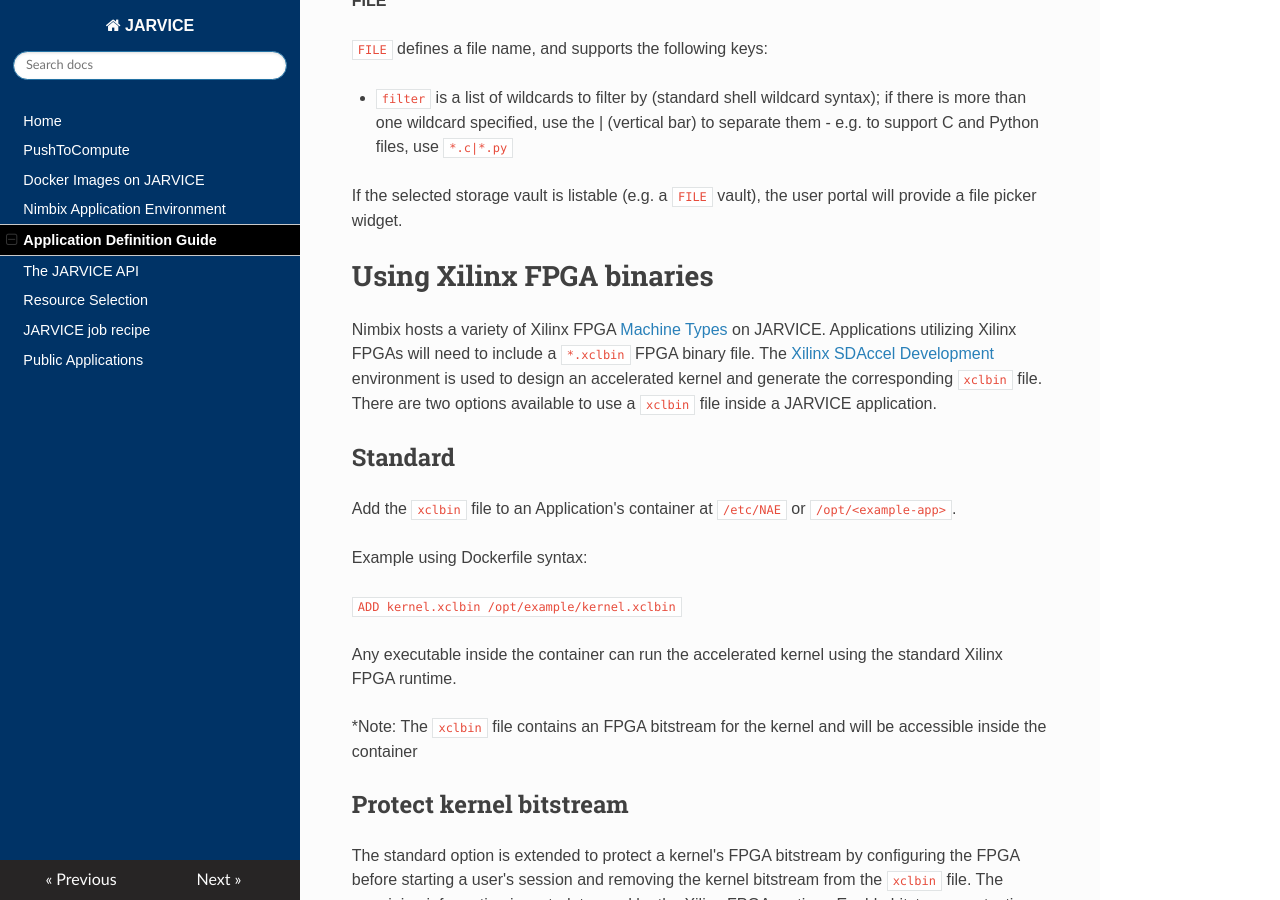
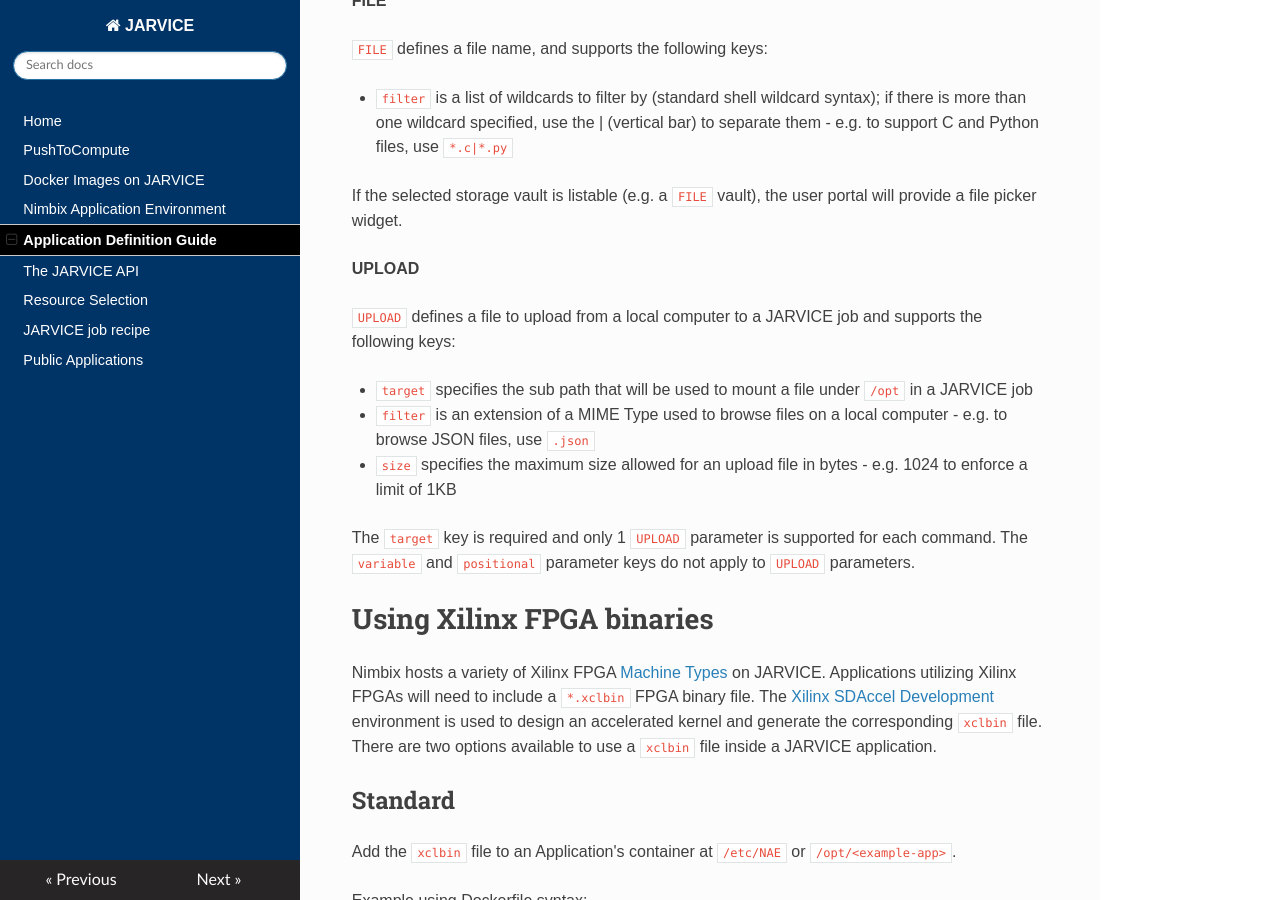
Before and after one commit to nimbix/jardoc, an MkDocs documentation site: the page built from docs/appdef.md, in a window 1280 px wide and 900 px high, scrolled down 5574 px. Built offline with MkDocs 1.6.1, drawn with Linux system fonts in a browser that asks for light colours; nearby versions of some CDN libraries; old or Windows-style settings are respelled for this version of MkDocs.

Commit message:
Add documentation for UPLOAD AppDef parameters
Signed-off-by: Kenneth Hill <ken.hill@nimbix.net>

```diff
--- a/docs/appdef.md
+++ b/docs/appdef.md
@@ -76,7 +76,7 @@
 ---|---|---|---
 `name`|string|required|Name of the parameter (used in the Task Builder).
 `description`|string|required|Description of the parameter (used in the Task Builder).
-`type`|string|required|Identifies the type of the parameter. One of: `CONST`, `STR`, `INT`, `FLOAT`, `RANGE`, `BOOL`, `selection`, `FILE`
+`type`|string|required|Identifies the type of the parameter. One of: `CONST`, `STR`, `INT`, `FLOAT`, `RANGE`, `BOOL`, `selection`, `FILE`, `UPLOAD`
 `required`|boolean|required|true if parameter setting is required, false if optional
 `variable`|boolean|optional|true if this parameter should be expressed as a variable in `/etc/JARVICE/jobenv.sh` rather than on the command line for the command referred to in the `path` key.  Default is false.
 `positional`|boolean|optional|True indicates the value of the parameter should be passed as a positional argument, ordered by the order of JSON objects in the parameters section.
@@ -182,6 +182,16 @@
 
 If the selected storage vault is listable (e.g. a `FILE` vault), the user portal will provide a file picker widget.
 
+**UPLOAD**
+
+`UPLOAD` defines a file to upload from a local computer to a JARVICE job and supports the following keys:
+
+* `target` specifies the sub path that will be used to mount a file under `/opt` in a JARVICE job
+* `filter` is an extension of a MIME Type used to browse files on a local computer - e.g. to browse JSON files, use `.json`
+* `size` specifies the maximum size allowed for an upload file in bytes - e.g. 1024 to enforce a limit of 1KB
+
+The `target` key is required and only 1 `UPLOAD` parameter is supported for each command. The `variable` and `positional` parameter keys do not apply to `UPLOAD` parameters.
+
 # Using Xilinx FPGA binaries
 
 Nimbix hosts a variety of Xilinx FPGA [Machine Types](machines.md) on JARVICE. Applications utilizing Xilinx FPGAs will need to include a `*.xclbin` FPGA binary file. The [Xilinx SDAccel Development](https://www.nimbix.net/wp-content/uploads/2018/10/NEW-ug1240-sdaccel-nimbix-getting-started-1018-1.pdf) environment is used to design an accelerated kernel and generate the corresponding `xclbin` file. There are two options available to use a `xclbin` file inside a JARVICE application.
```
